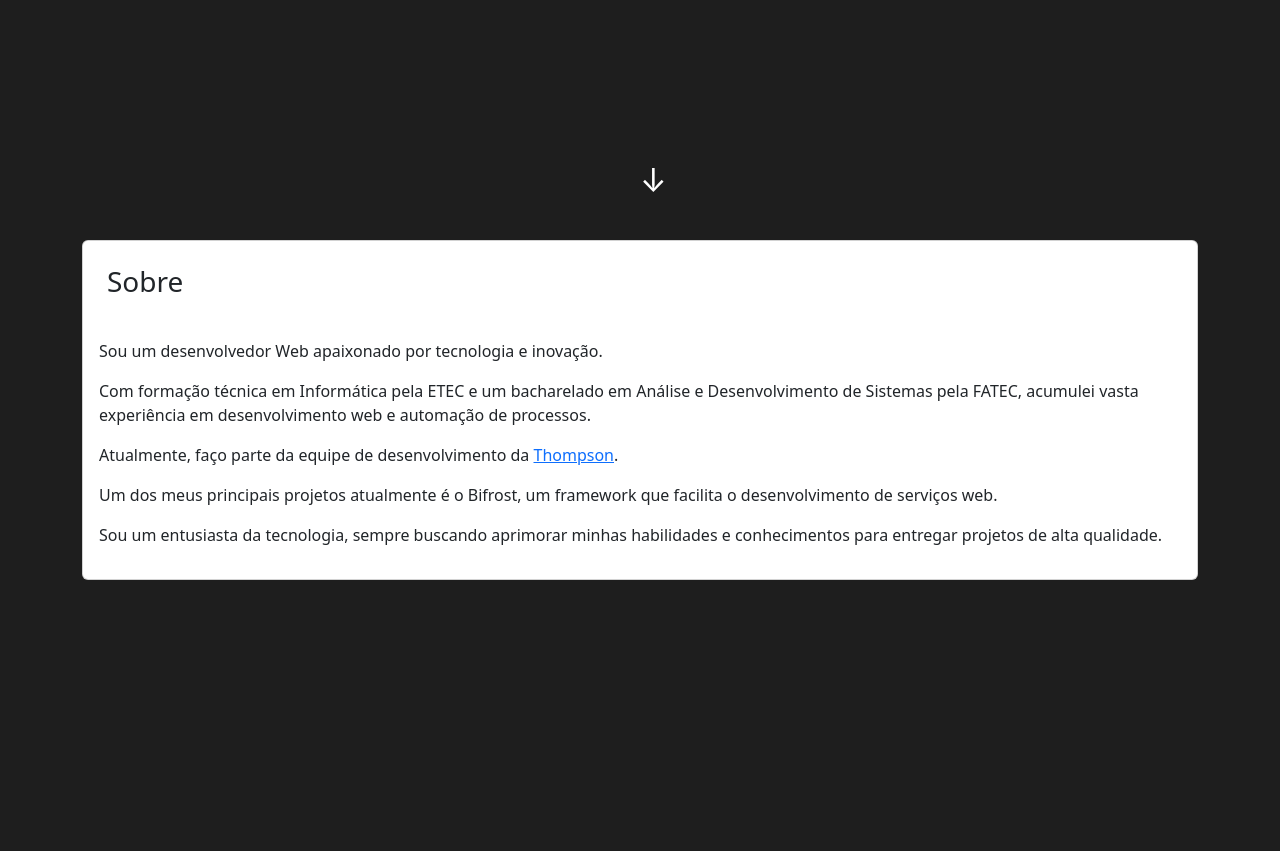
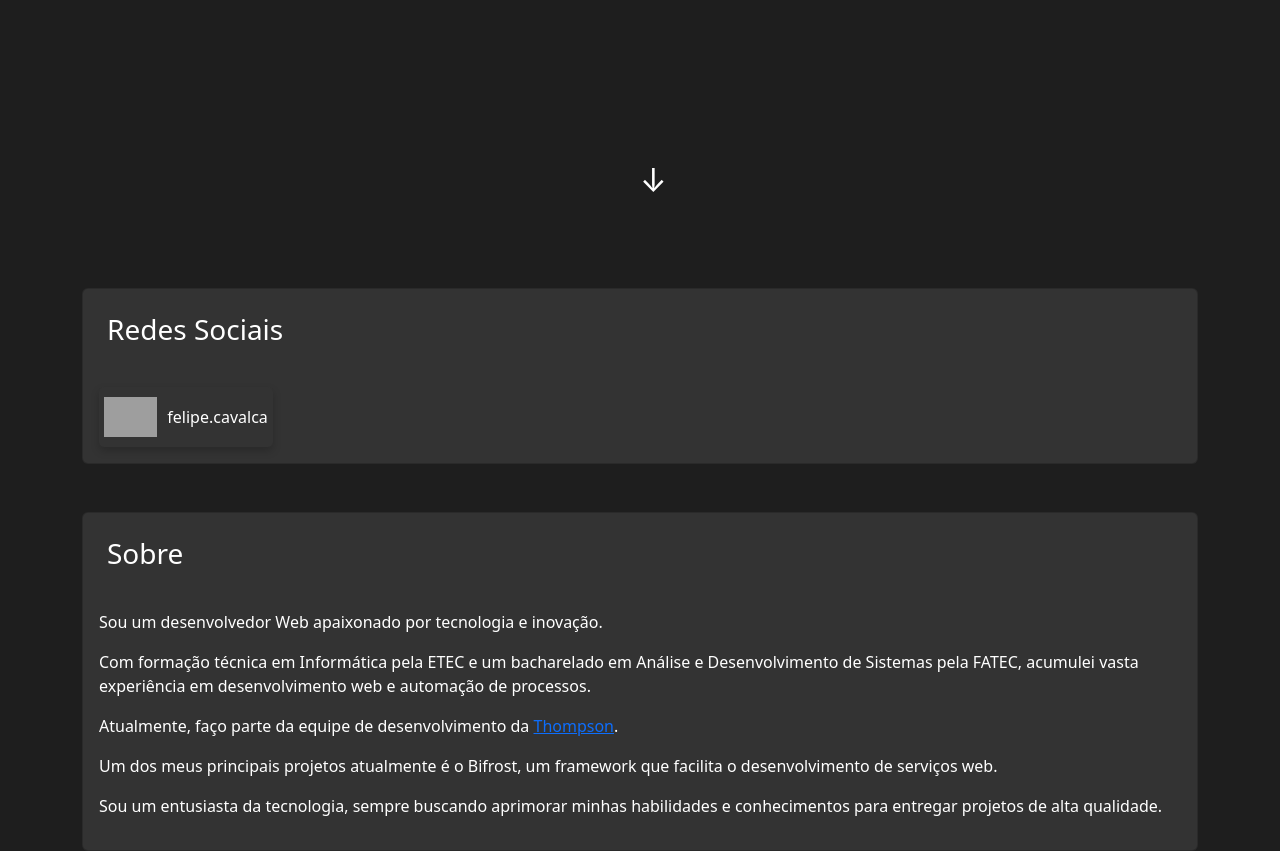
Before and after one commit to Felipe-Cavalca/felipecavalca.dev, a PHP site: page /pages/index.html in a window 1280 px wide. Shown: the part 560-1411 px from the top of the page. Before the commit the page ends 1140 px from the top, so only its background shows below. Run offline with PHP 8.4, Linux system fonts and the light colour scheme; grey boxes are pictures that could not be loaded.

Commit message:
Adicionando botão para o instagram

```diff
--- a/app/css/pages/index.css
+++ b/app/css/pages/index.css
@@ -4,6 +4,11 @@ img {
 
 #inicio {
     height: 100vh;
+}
+
+.bloco {
+    background-color: #333333;
+    color: white;
 }
 
 /* Estilos para o indicador de rolagem */
@@ -36,3 +41,31 @@ img {
         transform: translateY(-10px);
     }
 }
+
+/* Estilos para as redes sociais */
+
+.button-container {
+    display: inline-block;
+}
+
+.button {
+    background-color: #333;
+    color: white;
+    border-radius: 5px;
+    padding: 10px 5px;
+    display: flex;
+    align-items: center;
+    box-shadow: 0px 4px 8px rgba(0, 0, 0, 0.2);
+    transition: transform 0.2s;
+    text-decoration: none;
+}
+
+.button .icon img {
+    margin-right: 10px;
+    max-height: 40px;
+}
+
+.button:hover {
+    transform: scale(1.05);
+    background-color: #444;
+}
--- a/app/pages/index.html
+++ b/app/pages/index.html
@@ -24,8 +24,27 @@
             <span>&#8595;</span>
         </div>
     </div>
-    <div class="container mb-5">
-        <div class="card">
+
+    <div class="container mt-5">
+        <div class="card bloco">
+            <h3 class="card-title m-4">Redes Sociais</h3>
+            <div class="card-body row">
+                <div class="col-3">
+                    <div class="button-container">
+                        <a class="button" href="https://www.instagram.com/felipe.cavalca/" target="_blank">
+                            <span class="icon">
+                                <img src="https://img.icons8.com/?size=100&id=32292&format=png&color=000000" alt="Instagram">
+                            </span>
+                            <span class="text">felipe.cavalca</span>
+                        </a>
+                    </div>
+                </div>
+            </div>
+        </div>
+    </div>
+
+    <div class="container mt-5">
+        <div class="card bloco">
             <h3 class="card-title m-4">Sobre</h3>
             <div class="card-body">
                 <p>
@@ -40,11 +59,13 @@
                     <a href="https://www.tmh.com.br/">Thompson</a>.
                 </p>
                 <p>
-                    Um dos meus principais projetos atualmente é o Bifrost, um framework que facilita o desenvolvimento
+                    Um dos meus principais projetos atualmente é o Bifrost, um framework que facilita o
+                    desenvolvimento
                     de serviços web.
                 </p>
                 <p>
-                    Sou um entusiasta da tecnologia, sempre buscando aprimorar minhas habilidades e conhecimentos para
+                    Sou um entusiasta da tecnologia, sempre buscando aprimorar minhas habilidades e conhecimentos
+                    para
                     entregar projetos de alta qualidade.
                 </p>
             </div>
```
